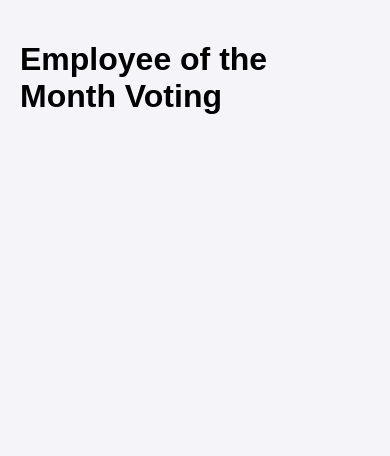
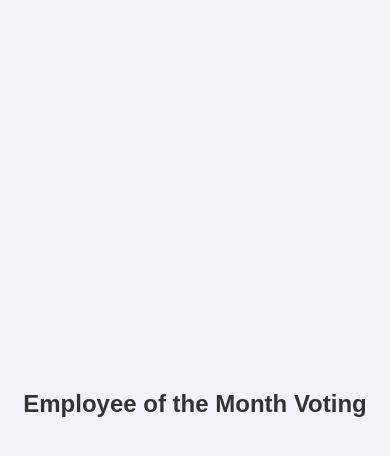
Before and after one commit to devsabah-0/employee-vote-app, a website: page voting.html in a window 390 px wide. Drawn offline with Linux system fonts and the light colour scheme; no server answers.

Commit message:
updated voting page to display properly on mobile

```diff
--- a/voting.html
+++ b/voting.html
@@ -6,26 +6,45 @@
     <title>Employee of the Month Voting</title>
     <link rel="stylesheet" href="styles.css">
     <style>
-        /* Flex container for participant cards with responsive layout */
+        body, html {
+            margin: 0;
+            padding: 0;
+            font-family: Arial, sans-serif;
+            background-color: #f0f4f8;
+            color: #333;
+            height: 100%;
+            display: flex;
+            flex-direction: column;
+            align-items: center;
+            justify-content: center;
+        }
+
+        h1 {
+            margin-top: 20px;
+            color: #333;
+            font-size: 2em;
+        }
+
         #participantList {
             display: flex;
             flex-wrap: wrap;
             justify-content: center;
             gap: 20px;
             padding: 20px;
+            width: 100%;
+            max-width: 1200px;
         }
 
         .participant-card {
             border: 1px solid #ccc;
             border-radius: 5px;
             padding: 15px;
-            margin: 10px;
             width: 180px;
-            box-shadow: 0 4px 6px rgba(0,0,0,0.1);
-            overflow: hidden;
+            box-shadow: 0 4px 6px rgba(0, 0, 0, 0.1);
             background-color: #fff;
             text-align: center;
             transition: transform 0.2s;
+            overflow: hidden;
         }
 
         .participant-card:hover {
@@ -61,10 +80,14 @@
             background-color: #45a049;
         }
 
-        /* Responsive design for mobile */
+        /* Responsive design */
         @media (max-width: 768px) {
-            #participantList {
-                flex-direction: column;
+            .participant-card {
+                width: 90%; /* Adjust width for mobile */
+            }
+
+            h1 {
+                font-size: 1.5em; /* Reduce font size of heading */
             }
         }
     </style>
@@ -100,7 +123,7 @@
                             submitVote(selectedParticipant);
                         });
                     });
-                });
+                }).catch(error => console.error('Error:', error));
         };
 
         const submitVote = (participant) => {
```
Also changed, not shown: 1 other file.
